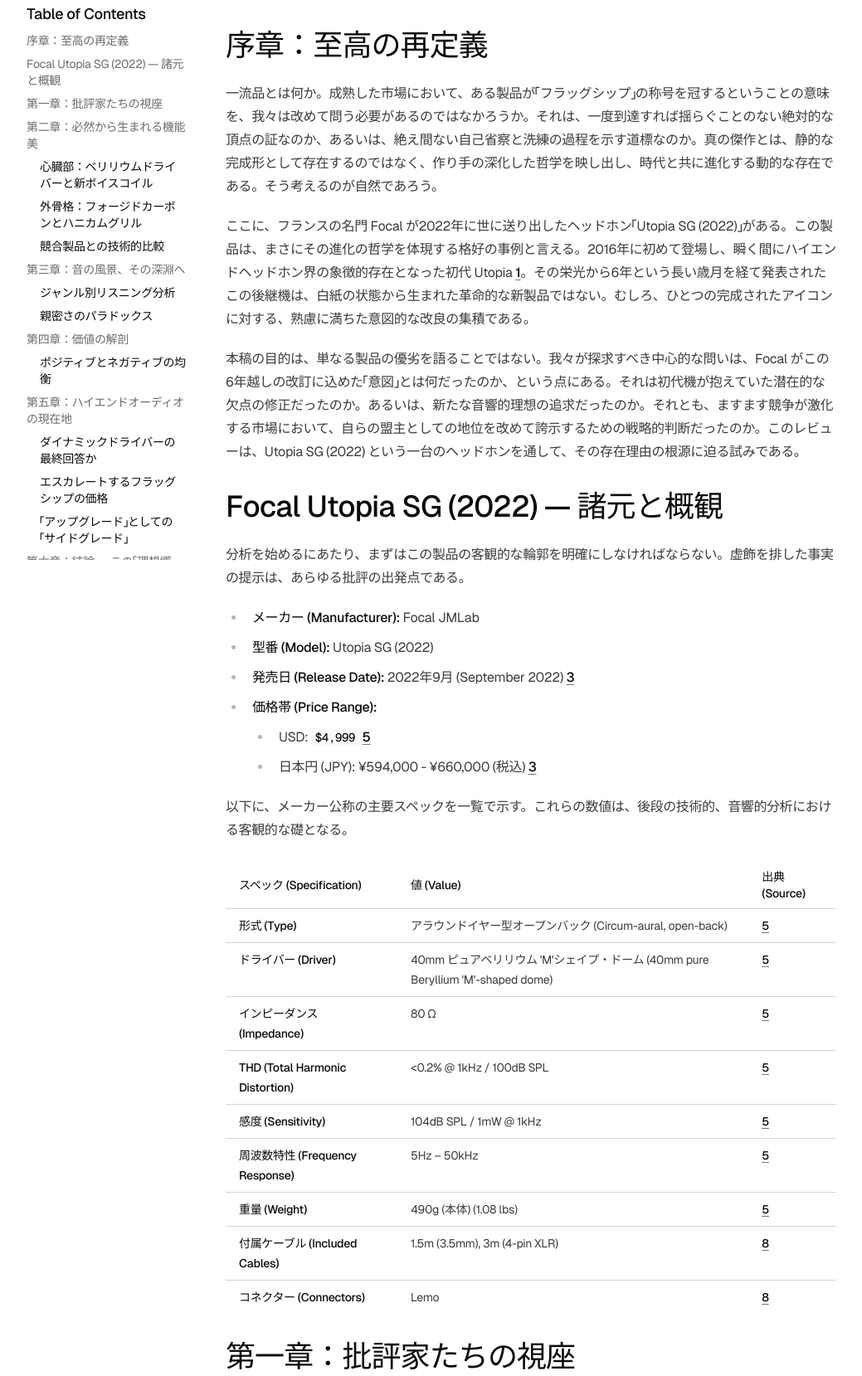
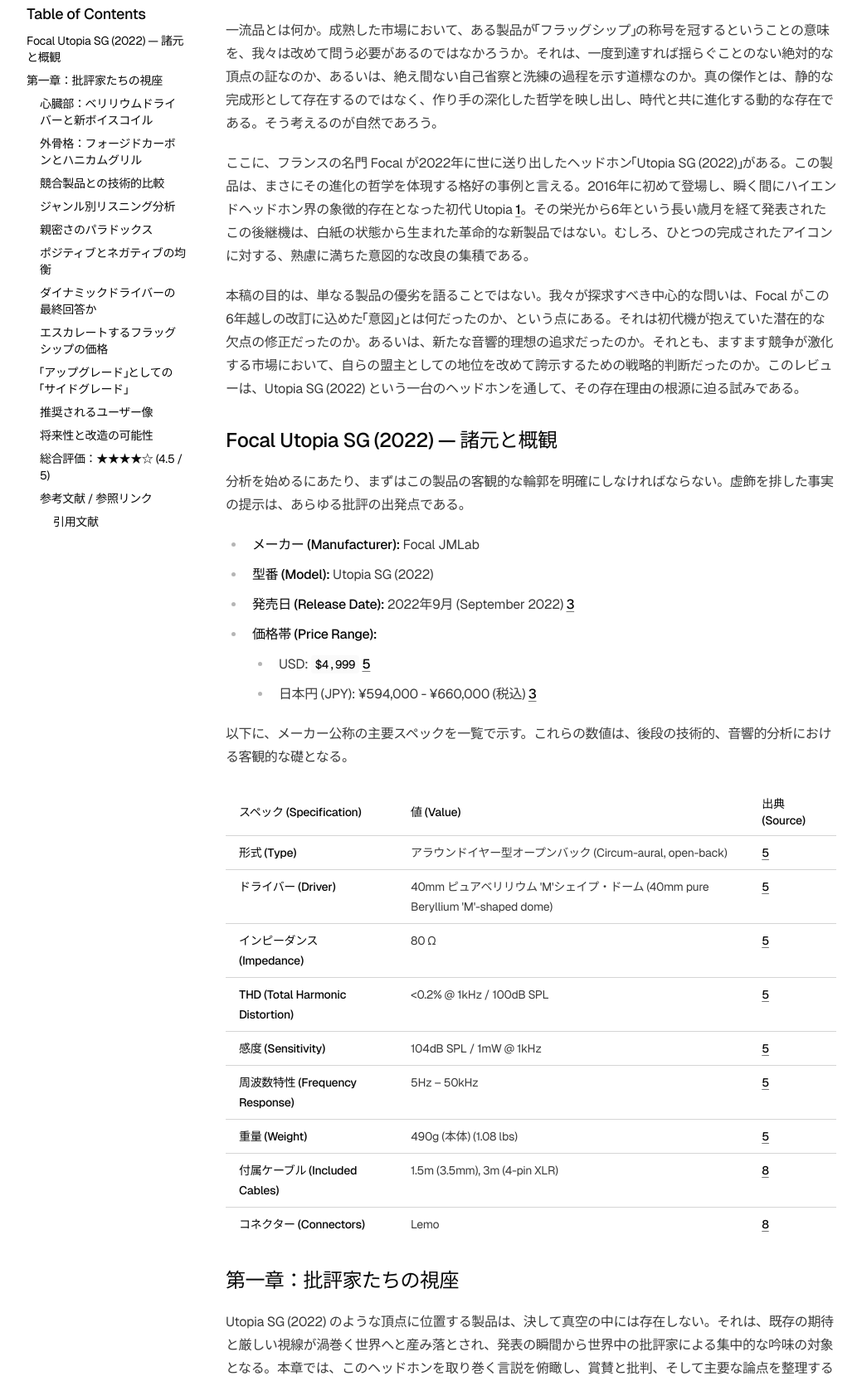
Before and after one commit to hayashiyui/audio-review, an Astro site: page /reviews/focal-utopia-sg in a window 1280 px wide. Shown: the part 959-2618 px from the top of the page at 83% size, without its empty margins (0-1039 px from the left). Built offline with nearby package versions, Linux system fonts and the light colour scheme; Astro itself is replaced by a stand-in of ours; a web font is replaced by a local one.

Commit message:
記事修正

```diff
--- a/src/content/reviews/focal-utopia-sg.mdx
+++ b/src/content/reviews/focal-utopia-sg.mdx
@@ -10,15 +10,13 @@
 draft: false
 ---
 
-# **序章：至高の再定義**
-
 一流品とは何か。成熟した市場において、ある製品が「フラッグシップ」の称号を冠するということの意味を、我々は改めて問う必要があるのではなかろうか。それは、一度到達すれば揺らぐことのない絶対的な頂点の証なのか、あるいは、絶え間ない自己省察と洗練の過程を示す道標なのか。真の傑作とは、静的な完成形として存在するのではなく、作り手の深化した哲学を映し出し、時代と共に進化する動的な存在である。そう考えるのが自然であろう。
 
 ここに、フランスの名門 Focal が2022年に世に送り出したヘッドホン「Utopia SG (2022)」がある。この製品は、まさにその進化の哲学を体現する格好の事例と言える。2016年に初めて登場し、瞬く間にハイエンドヘッドホン界の象徴的存在となった初代 Utopia [1](#ref-1)。その栄光から6年という長い歳月を経て発表されたこの後継機は、白紙の状態から生まれた革命的な新製品ではない。むしろ、ひとつの完成されたアイコンに対する、熟慮に満ちた意図的な改良の集積である。
 
 本稿の目的は、単なる製品の優劣を語ることではない。我々が探求すべき中心的な問いは、Focal がこの6年越しの改訂に込めた「意図」とは何だったのか、という点にある。それは初代機が抱えていた潜在的な欠点の修正だったのか。あるいは、新たな音響的理想の追求だったのか。それとも、ますます競争が激化する市場において、自らの盟主としての地位を改めて誇示するための戦略的判断だったのか。このレビューは、Utopia SG (2022) という一台のヘッドホンを通して、その存在理由の根源に迫る試みである。
 
-# **Focal Utopia SG (2022) — 諸元と概観**
+## **Focal Utopia SG (2022) — 諸元と概観**
 
 分析を始めるにあたり、まずはこの製品の客観的な輪郭を明確にしなければならない。虚飾を排した事実の提示は、あらゆる批評の出発点である。
 
@@ -43,7 +41,7 @@
 | **付属ケーブル (Included Cables)** | 1.5m (3.5mm), 3m (4-pin XLR) | [8](#ref-8) |
 | **コネクター (Connectors)** | Lemo | [8](#ref-8) |
 
-# **第一章：批評家たちの視座**
+## **第一章：批評家たちの視座**
 
 Utopia SG (2022) のような頂点に位置する製品は、決して真空の中には存在しない。それは、既存の期待と厳しい視線が渦巻く世界へと産み落とされ、発表の瞬間から世界中の批評家による集中的な吟味の対象となる。本章では、このヘッドホンを取り巻く言説を俯瞰し、賞賛と批判、そして主要な論点を整理することで、多角的な評価の土台を築きたい。
 
@@ -64,7 +62,7 @@
 
 この専門メディアと愛好家コミュニティとの間に存在する認識の乖離は、極めて示唆に富んでいる。専門レビュアーはメーカーから直接製品提供を受け、その開発意図（例えば「より芳醇な高域」）について説明を受けることが多い。この予備知識が、彼らの評価に一種の物語的な枠組みを与える可能性がある。対照的に、旧モデルの所有者でもある愛好家たちは、「自分の資金を投じてまでアップグレードする価値があるか」という、より切実なコストパフォーマンスの観点から新製品を評価する。前者が「進化の物語」を読み解こうとするのに対し、後者は「投資対効果」をシビアに分析する。本稿は、この両者の視点の正当性を認めつつ、その間に横たわる溝を埋めることを目指さなければならない。
 
-# **第二章：必然から生まれる機能美**
+#$ **第二章：必然から生まれる機能美**
 
 真に優れた機械においては、形態と機能は不可分である。デザイン上のあらゆる選択は、単なる美的遊戯ではなく、工学的な必然性から導き出されたものでなければならない。本章では、Utopia SG (2022) をひとつの工業芸術品として捉え、その機能美を解剖していく。
 
@@ -102,7 +100,7 @@
 
 この表は、各フラッグシップが内包する設計思想の違いを浮き彫りにする。Utopia は比較的高インピーダンス・高能率な**ダイナミック型**であり、駆動の容易さという点で際立っている。対照的に、HiFiMan Susvara や Audeze LCD-5 といった平面磁界型のライバルは、極めて低い感度を持ち、その性能を最大限に引き出すには非常にパワフルなアンプを要求する。この選択は、単なる音の好みの問題に留まらない。それは、ヘッドホンを中心としたオーディオシステム全体の構成、ひいては総投資額にも影響を及ぼす、より根源的な哲学の選択と言っても過言ではないだろう。
 
-# **第三章：音の風景、その深淵へ**
+#$ **第三章：音の風景、その深淵へ**
 
 工学的な分析を終え、いよいよ主観的な音響体験の世界へと足を踏み入れる。必然から生まれた機能美は、我々の耳にどのような風景を描き出すのだろうか。ここでは、言葉を尽くしてその感覚的な印象を伝えたい。
 
@@ -130,7 +128,7 @@
 
 この矛盾は、Utopia が音場の「広さ」よりも「密度」と「焦点」を優先する設計思想の産物であると解釈できる。パノラマのように拡散した広大な音場を形成するのではなく、よりコンパクトでありながら、極めて立体的（holographic）で、密度の高い、焦点の定まった音像を構築するのだ。これは欠陥ではなく、明確な意図を持ったチューニングに違いない。聴き手を最後列の客席ではなく、ステージ最前列、あるいは指揮者のポジションへと誘う。この強烈にダイレクトで没入感の高いプレゼンテーションを好むかどうかが、このヘッドホンを真に理解するための鍵となるだろう。
 
-# **第四章：価値の解剖**
+#$ **第四章：価値の解剖**
 
 「それは何か」という問いから、「それは何を*価値*とするか」という、より本質的な問いへと進もう。価値とは単なる価格ではない。性能、職人技、所有する喜び、そして長期的な信頼性といった要素が織りなす、複雑な方程式の解である。本章では、Utopia SG (2022) の価値を多角的に解剖する。
 
@@ -168,7 +166,7 @@
 
 結論として、`$4,999` という価格は、単なる音響再生装置に対して支払われるものではない。それは、音質、ビルド、素材、ブランドの威信、信頼性、そして付属品のすべてを内包した、ひとつの完璧な「製品パッケージ」に対する対価なのだ。その価値を認めるかどうかは、購入を検討する者が、これらの要素のそれぞれにどれだけの重きを置くかにかかっている。
 
-# **第五章：ハイエンドオーディオの現在地**
+#$ **第五章：ハイエンドオーディオの現在地**
 
 個別の製品評価から視座を上げ、Utopia SG (2022) が現代のハイエンドオーディオ市場という生態系の中で、どのような位置を占め、いかなる意味を持つのかを考察したい。
 
@@ -184,7 +182,7 @@
 
 2022年モデルが、直線的な「アップグレード」というよりは、むしろ「サイドグレード」であるという見方 [14](#ref-14) も重要である。成熟した市場では、もはや全ての軸で「より良く」することではなく、異なる「風味」を提供することが目的となるのかもしれない。Utopia SG (2022) は、初代のやや攻撃的な側面を和らげ、僅かにウォームで洗練された方向へと舵を切った。これは必ずしも万人が「良い」と感じる変化ではないかもしれないが、明確に「異なる」ものであり、初代とは少し違う嗜好を持つリスナーに訴えかける。これは、ハイエンド市場が、単一の絶対的な「完璧」を目指すのではなく、より細分化された個々の好みに応える時代へと移行していることを示唆している。
 
-# **第六章：結論 — この「理想郷」は誰のものか**
+$# **第六章：結論 — この「理想郷」は誰のものか**
 
 これまでの分析を総括し、このヘッドホンがもたらす「理想郷」が、果たして誰のためのものなのかを結論づけたい。
 
--- a/src/content/reviews/taikoaudio-olympus.mdx
+++ b/src/content/reviews/taikoaudio-olympus.mdx
@@ -70,7 +70,7 @@
 
 ### **重量はメッセージである**
 
-Olympusサーバー単体で60kg、I/Oユニットと合わせると総重量100kgにも達するその質量は [12](#ref12)、「減算的」哲学の物理的な顕れである。一部の批評家はこれを「高価格を正当化するための過剰仕様」と見るかもしれない [15](#ref15)。しかし、そのエンジニアリングの論理を追うと、この質量は、システムの他のすべての性能が構築される土台となる、機械的・電気的に静かな基盤を作り出すための、譲れない要件であることがわかる。
+Olympusサーバー単体で60kg、I/Oユニットと合わせると総重量100kgにも達するその質量は、「減算的」哲学の物理的な顕れである。一部の批評家はこれを「高価格を正当化するための過剰仕様」と見るかもしれない [15](#ref15)。しかし、そのエンジニアリングの論理を追うと、この質量は、システムの他のすべての性能が構築される土台となる、機械的・電気的に静かな基盤を作り出すための、譲れない要件であることがわかる。
 
 その根拠は、Taiko Audio自身が筐体設計と性能目標を明確に結びつけている点にある。振動制御とRFI/EMIシールドがその主目的である [10](#ref10)。前モデルExtremeの天板に施された6,000個の穴は、放射ノイズを81dB（約1万分の1）減衰させる「導波管」として設計されており [10](#ref10)、これはOlympusでも引き続き採用されている。極限のオーディオの世界では、機械的な共振や、空気伝播および構造伝播の振動は、ディテールを覆い隠し、音像を不明瞭にする微細な歪みの重大な原因と見なされている。巨大で不活性、かつ適切にダンピングされた筐体は、これらのノイズに対する第一の防衛線なのである。
 
@@ -98,7 +98,7 @@
 
 XDMIは、PCIe 5.0バスをベースとしたシステムであり、ベースボード、特定の出力（AES/EBU、RCA、あるいはMSBやLampizatorといった特定DACへのダイレクトリンク）に対応する交換可能なドーターボード、そして外部I/Oボックスを接続するための独自のQSFP相互接続システムで構成される [8](#ref8)。このアーキテクチャにより、一般的なUSBインターフェースの250倍から2,000倍という驚異的なスループットを達成する [8](#ref8)。
 
-さらに革新的なのは、「クロックレス」設計という主張である。Taikoは、自社の技術により、サーバーとDAC間の信号経路に通常存在する4つのクロックが不要になるとしている。これにより、クロックが本質的に持つ音の色付けから解放されることを目指している [8](#ref8)。
+さらに革新的なのは、「クロックレス」設計という主張である。Taikoは、自社の技術 “Secret Taiko Solution” により、DACまでの経路に通常存在する4つのクロックが不要になるとしている。これにより、クロックが本質的に持つ音の色付けから解放されることを目指している [8](#ref8)。
 
 ### **3.3 コンピュテーショナルコア：「反コンピュータ」的コンピュータ**
 
```
